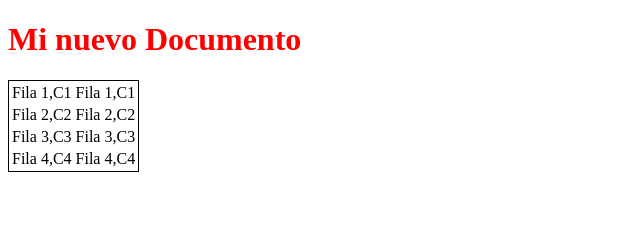
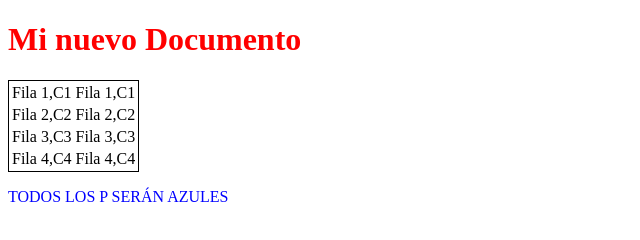
Before and after one commit to juanpagutierrez/REPO-TIC-2-751793, a plain HTML site: page index.html in a window 1280 px wide. Shown: the whole page, without its empty margins (0-640 px from the left). Drawn offline with Linux system fonts and the light colour scheme.

Commit message:
Todos los p son azules

```diff
--- a/index.html
+++ b/index.html
@@ -30,5 +30,7 @@
         </tr>
     </table>
 
+    <p>TODOS LOS P SERÁN AZULES</p>
+
 </body>
 </html>
--- a/styles.css
+++ b/styles.css
@@ -1,3 +1,7 @@
 h1 {
     color: red;
 }
+
+p {
+    color : blue ;
+}
```
